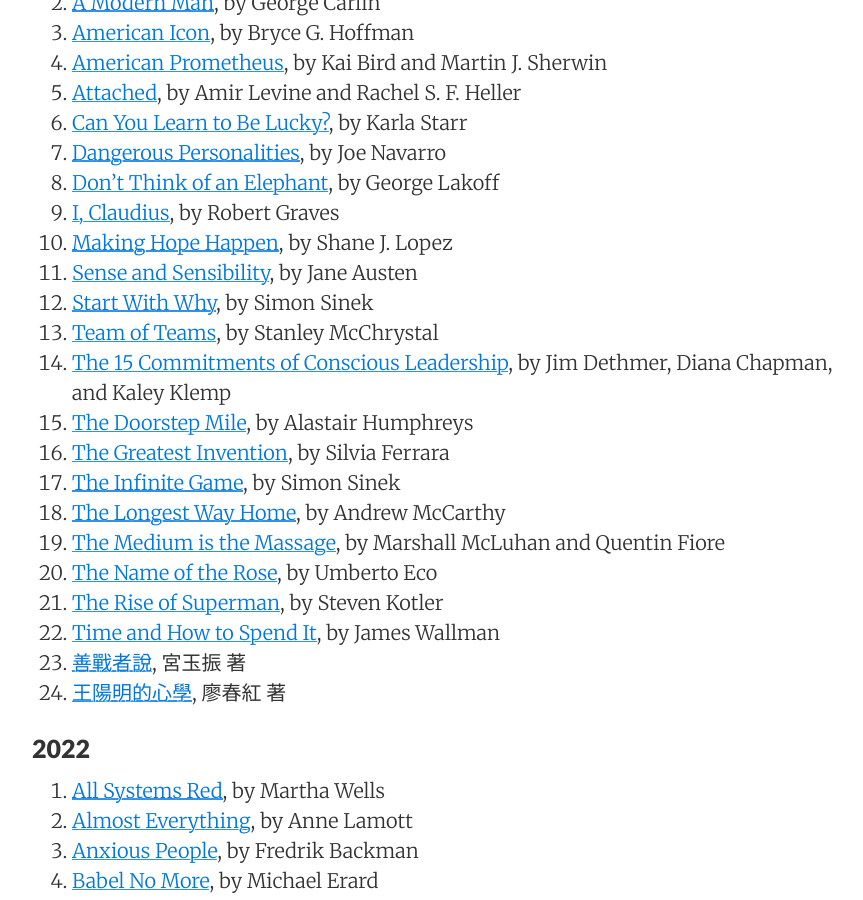
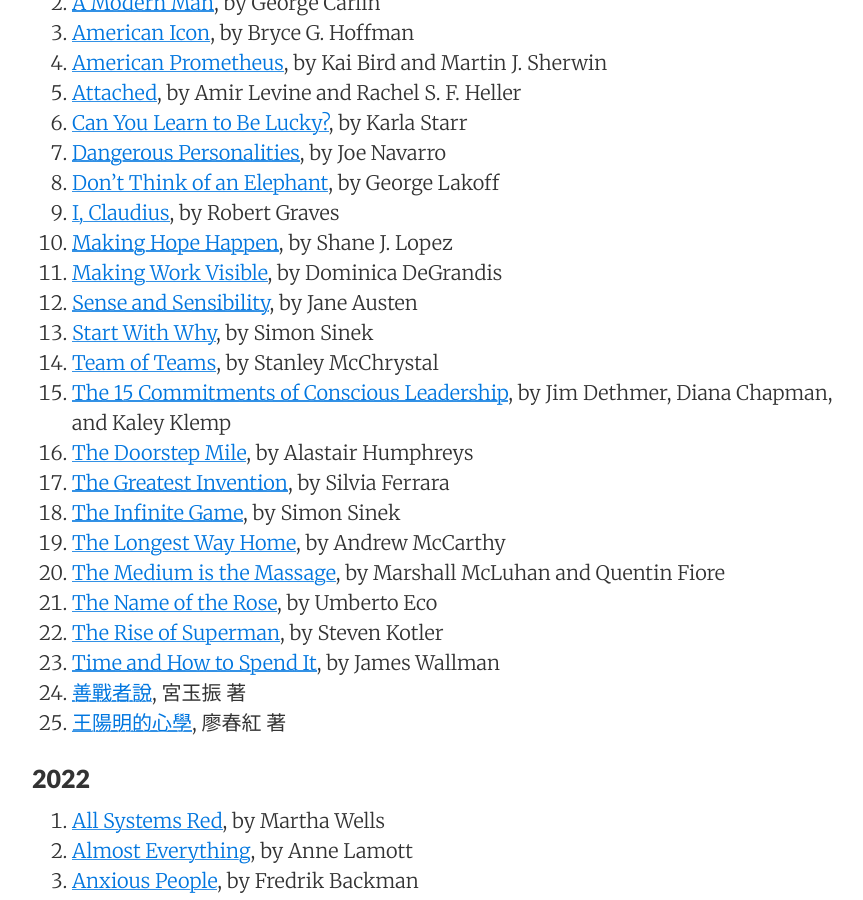
Before and after one commit to sewardlee337/sewardlee337.github.io, a Jekyll site: the page built from readinglist.md, in a window 1280 px wide and 900 px high, scrolled down 650 px. Shown: the whole window, without its empty margins (188-1051 px from the left). Built offline with Jekyll 4.4.1, drawn with Linux system fonts in a browser that asks for light colours; nearby versions of some CDN libraries.

Commit message:
update reading list

```diff
--- a/readinglist.md
+++ b/readinglist.md
@@ -30,6 +30,7 @@ _"My alma mater was books, a good library... I could spend the rest of my life r
 1. [Don't Think of an Elephant](https://amzn.to/3ZRSquz), by George Lakoff
 1. [I, Claudius](https://www.amazon.com/I-Claudius-Robert-Graves-ebook/dp/B07NMNS2NY/ref=tmm_kin_swatch_0?_encoding=UTF8&qid=1692596081&sr=8-1), by Robert Graves
 1. [Making Hope Happen](https://amzn.to/3ogUkqb), by Shane J. Lopez
+1. [Making Work Visible](https://www.amazon.com/Making-Work-Visible-Second-Exposing-ebook/dp/B09L3B9YK1/ref=tmm_kin_swatch_0?_encoding=UTF8&qid=1694974759&sr=8-1), by Dominica DeGrandis
 1. [Sense and Sensibility](https://www.amazon.com/Sense-Sensibility-Penguin-Red-Classics-ebook/dp/B002XHNOKQ/ref=sr_1_1?keywords=sense+and+sensibility+penguin+kindle&qid=1692069649&sr=8-1), by Jane Austen
 1. [Start With Why](https://www.amazon.com/Start-Why-Leaders-Inspire-Everyone-ebook/dp/B002Q6XUE4/ref=tmm_kin_swatch_0?_encoding=UTF8&qid=1694378736&sr=8-1), by Simon Sinek
 1. [Team of Teams](https://amzn.to/3IWlWZN), by Stanley McChrystal
```
